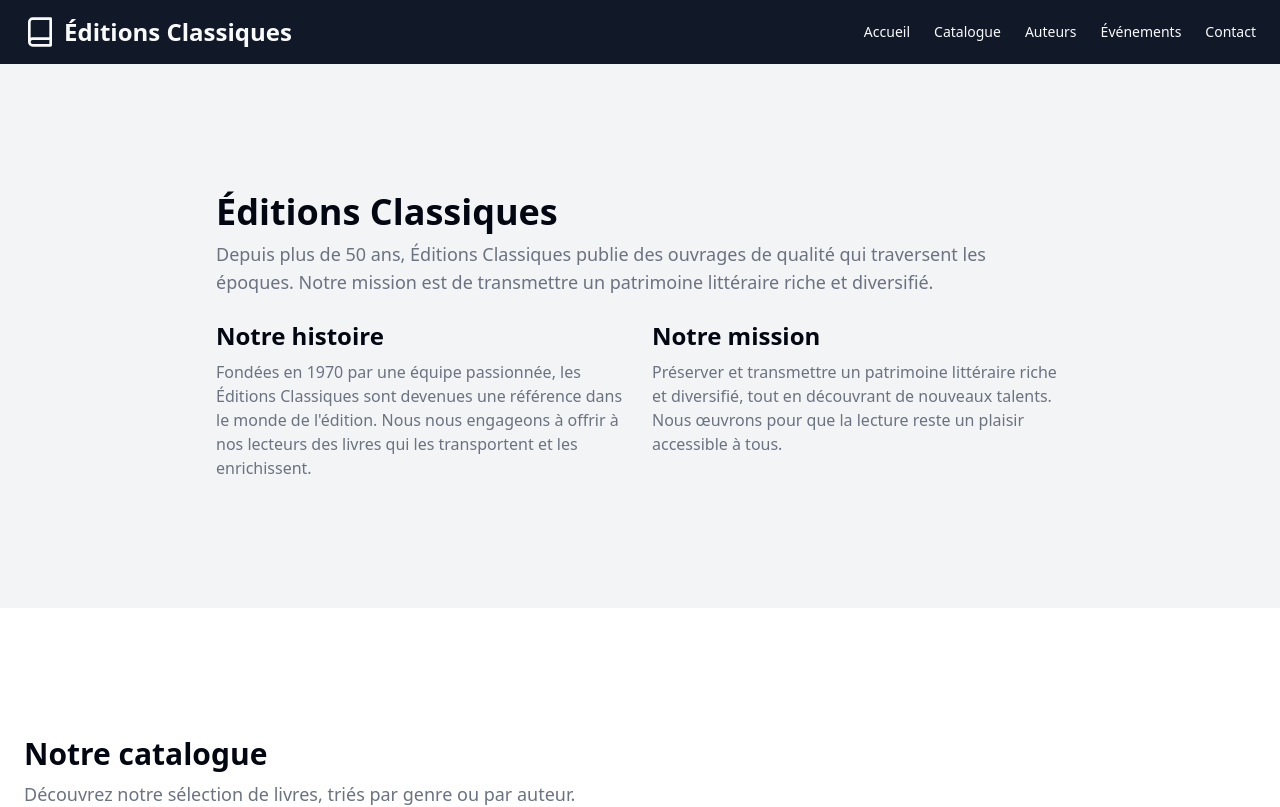
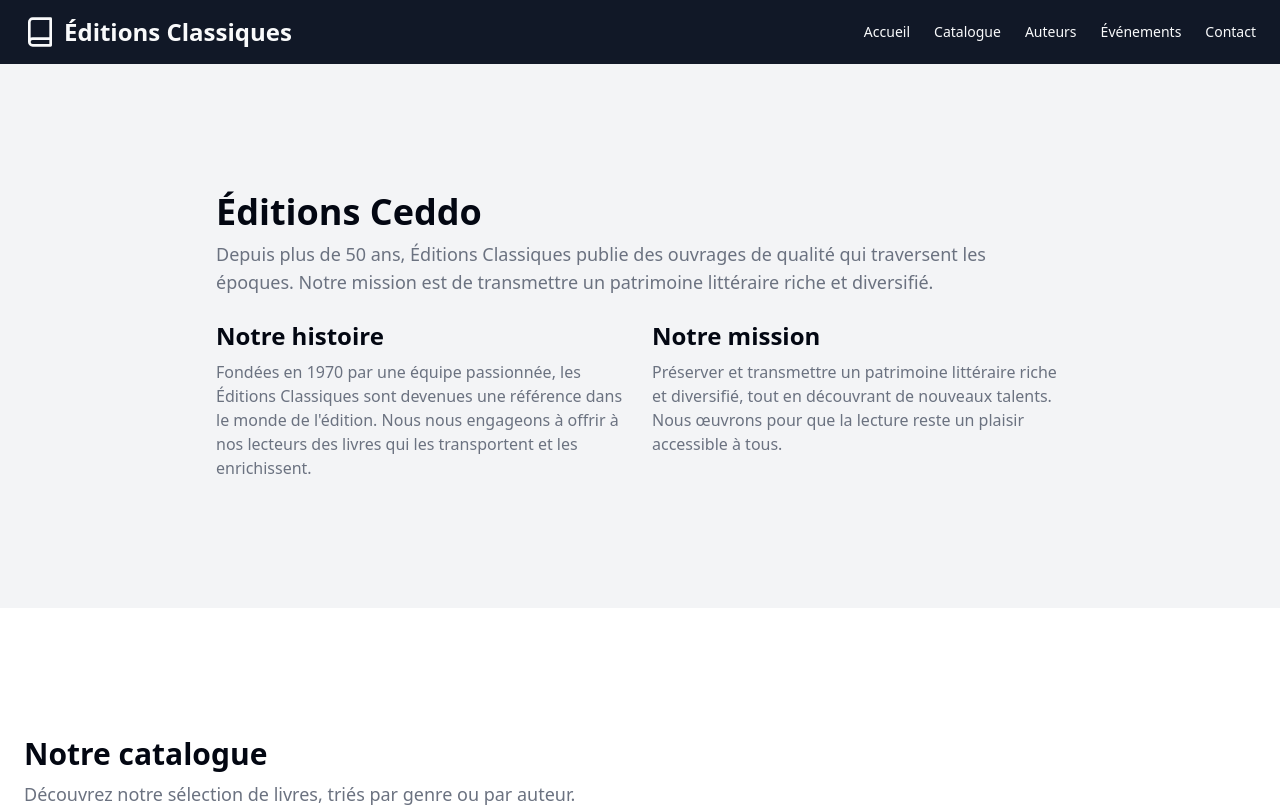
Before and after one commit to barhamsoft/ceddo-editions, a Next.js app: page / in a window 1280 px wide. Shown: the top 807 px of the page. Built offline with nearby package versions, Linux system fonts and the light colour scheme.

Commit message:
landing page

```diff
--- a/src/components/AccueilSection.jsx
+++ b/src/components/AccueilSection.jsx
@@ -4,7 +4,7 @@
     <section className="py-12 bg-muted md:py-24 lg:py-32">
       <div className="container max-w-4xl px-4 mx-auto space-y-6 md:px-6">
         <div className="space-y-2">
-          <h1 className="text-4xl font-bold">Éditions Classiques</h1>
+          <h1 className="text-4xl font-bold">Éditions Ceddo</h1>
           <p className="text-lg text-muted-foreground">
             Depuis plus de 50 ans, Éditions Classiques publie des ouvrages de
             qualité qui traversent les époques. Notre mission est de transmettre
```
